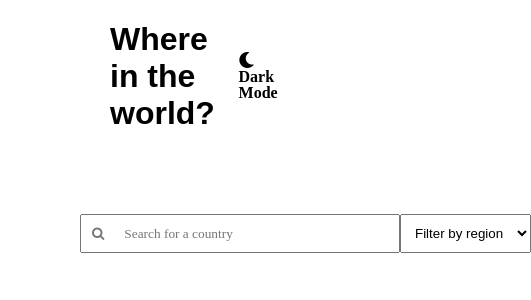
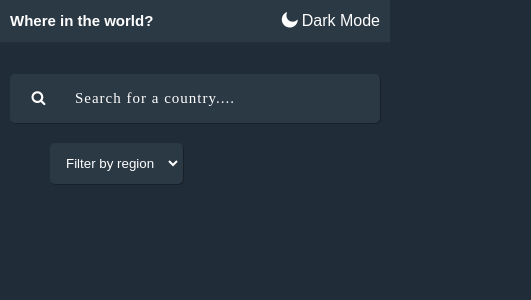
Before and after one commit to rana-wagdi/REST-Countries-API-React, a React (Create React App) app in the folder rest-countries-api-react/: page / in a window 390 px wide. Shown: the top 300 px of the page, 531 px wide, since content can reach past the window. Built offline with nearby package versions, Linux system fonts and the light colour scheme; no server answers.

Commit message:
refactoring

```diff
--- a/rest-countries-api-react/src/component/Countries.jsx
+++ b/rest-countries-api-react/src/component/Countries.jsx
@@ -53,7 +53,7 @@ setFilterCountries(
             } = country;
             return (
               <article key={numericCode}>
-                <div>
+                <div className="article-element">
                   <img src={flag} alt={name} />
                   <h4>{name}</h4>
                   <h3>
--- a/rest-countries-api-react/src/component/Filter.js
+++ b/rest-countries-api-react/src/component/Filter.js
@@ -10,18 +10,23 @@ const Filter = (props) => {
         <div>
           <form>
             <input
-              type="search"
               name="search"
               id="search"
               className="icon"
               onChange={props.change}
-              placeholder="&#xf002;      Search for a country"
+              placeholder="  &#xf002;      Search for a country...."
+              type="search"
             />
           </form>
         </div>
         <div className="region-filter">
-          <select name="select" className="select" value={props.values} onChange={props.onchange}>
-            <option value="Filter by region">Filter by region</option>
+          <select
+            name="select"
+            className="select"
+            value={props.values}
+            onChange={props.onchange}
+          >
+            <option value="All">Filter by region</option>
             <option value="Africa">Africa</option>
             <option value="America">America</option>
             <option value="Asia">Asia</option>
--- a/rest-countries-api-react/src/component/Header.jsx
+++ b/rest-countries-api-react/src/component/Header.jsx
@@ -2,16 +2,15 @@ import React from 'react';
 
 const Header = () => {
     return (
-        <header className="header">
+      <header className="header">
         <div>
-            <h1>Where in the world?</h1>
+          <h2>Where in the world?</h2>
         </div>
-        <div>
-             <i className="fas fa-moon"> Dark Mode</i>
-             </div>
-
-        </header>
-    )
+        <div className="theme-mode">
+          <i className="fas fa-moon"></i> Dark Mode
+        </div>
+      </header>
+    );
 }
 
 export default Header;
--- a/rest-countries-api-react/src/index.css
+++ b/rest-countries-api-react/src/index.css
@@ -1,55 +1,156 @@
+@import url("https://fonts.googleapis.com/css2?family=Nunito+Sans:wght@300;600;800&display=swap");
+
 body {
+  font-family: sans-serif;
   margin: 0;
-  padding: 0 40px;
-  font-family: sans-serif;
+  width: 100%;
 }
-.header , .filter{
+
+body, img{
+ background-color: hsl(207, 26%, 17%);
+}
+body, #search, input::placeholder, .select, .article-element{
+  color: hsl(0, 0%, 100%);
+}
+.header, #search, .select, .article-element{
+background-color: hsl(209, 23%, 22%);
+}
+.header,
+.filter {
   display: flex;
   align-items: center;
   justify-content: space-between;
+}
+#search, .select{
+  border: 2px solid hsl(209, 23%, 22%);
+  border-radius: 5px;
+  box-shadow: 1px 1px #182129;
+}
 
-}
 /* Header */
 
-.header{
-   padding: 0 70px 20px;
+.header {
+  padding: 0 70px 10px;
+  border-bottom: 2px solid #212d38;
+}
+.header .theme-mode {
+  cursor: pointer;
+}
+.header .fa-moon {
+  transform: rotate(-35deg);
 }
 
 /* Filter */
 
-.filter{
-  padding: 40px;
+.filter {
+  padding: 50px;
+  margin: 10px;
 }
-#search{
+#search {
+  padding: 15px 10px;
+  width: 22rem;
+}
+#search:focus, .select:focus {
+  outline: none;
+  border: 2px solid hsl(209, 23%, 22%);
+}
+input::placeholder {
+  letter-spacing: 1px;
+  font-size: 15px;
+}
+
+.filter .select {
   padding: 10px;
-  width: 20rem;
-}
-.filter .select{
-
-  padding: 10px;
+  margin: 0 40px;
+  margin-bottom: 4px;
 }
 
 
 input.icon::-webkit-input-placeholder {
-    font-family:'FontAwesome';
+  font-family: "FontAwesome";
+}
+/* countries */
+img {
+  width: 100%;
+  height: 200px;
+  border: 1px hsl(207, 26%, 17%);
+  border-radius: 5px;
+  margin-bottom: 0;
+  overflow: hidden ;
+}
+
+.Countries {
+  display: grid;
+  grid-template-columns: 1fr;
+  gap: 70px;
+  padding: 60px ;
+  padding-top: 0px;
 
 }
-img {
-  width: 250px;
-  height: 150px;
+.article-element{
+  border-bottom: 2px solid hsl(209, 23%, 22%);
+  border-radius: 5px;
+  box-shadow: 1px 1px #182129;
 }
+.article-element h4{
+  margin-left: 20px;
+}
+.article-element h3{
+  margin-left: 20px;
+  font-size: 16px;
+  font-weight: 300;
+}
+.article-element h3 span{
 
-.Countries{
-  display: grid;
-  grid-template-columns: 1fr;
-  gap: 40px;
-  padding: 40px;
-
+  font: .8em sans-serif;
+  font-weight: 10;
 }
 
 
-@media (min-width: 900px) {
-  .Countries{
-    grid-template-columns: repeat(4,1fr);
+
+@media (min-width: 650px) {
+  .Countries {
+    grid-template-columns: repeat(2, 1fr);
   }
 }
+@media (min-width: 730px) {
+  .Countries {
+    grid-template-columns: repeat(3, 1fr);
+  }
+}
+@media (min-width: 970px) {
+  .Countries {
+    grid-template-columns: repeat(4, 1fr);
+  }
+}
+@media screen and (max-width:400px) {
+  .header{
+    padding: 0 10px ;
+
+  }
+  .header h2{
+    font-size: 15px;
+  }
+  .filter{
+    display: block;
+    padding:  20px 0;
+  }
+  #search{
+    width: 100%;
+
+    margin-bottom: 20px;
+  }
+  .select{
+    padding: 0;
+    margin: 0;
+  }
+  .Countries {
+    grid-template-columns: repeat(1, 1fr);
+  }
+  .article-element{
+    text-align: center;
+  }
+  .article-element h4, h3{
+    margin: 8px 0;
+  }
+}
```
